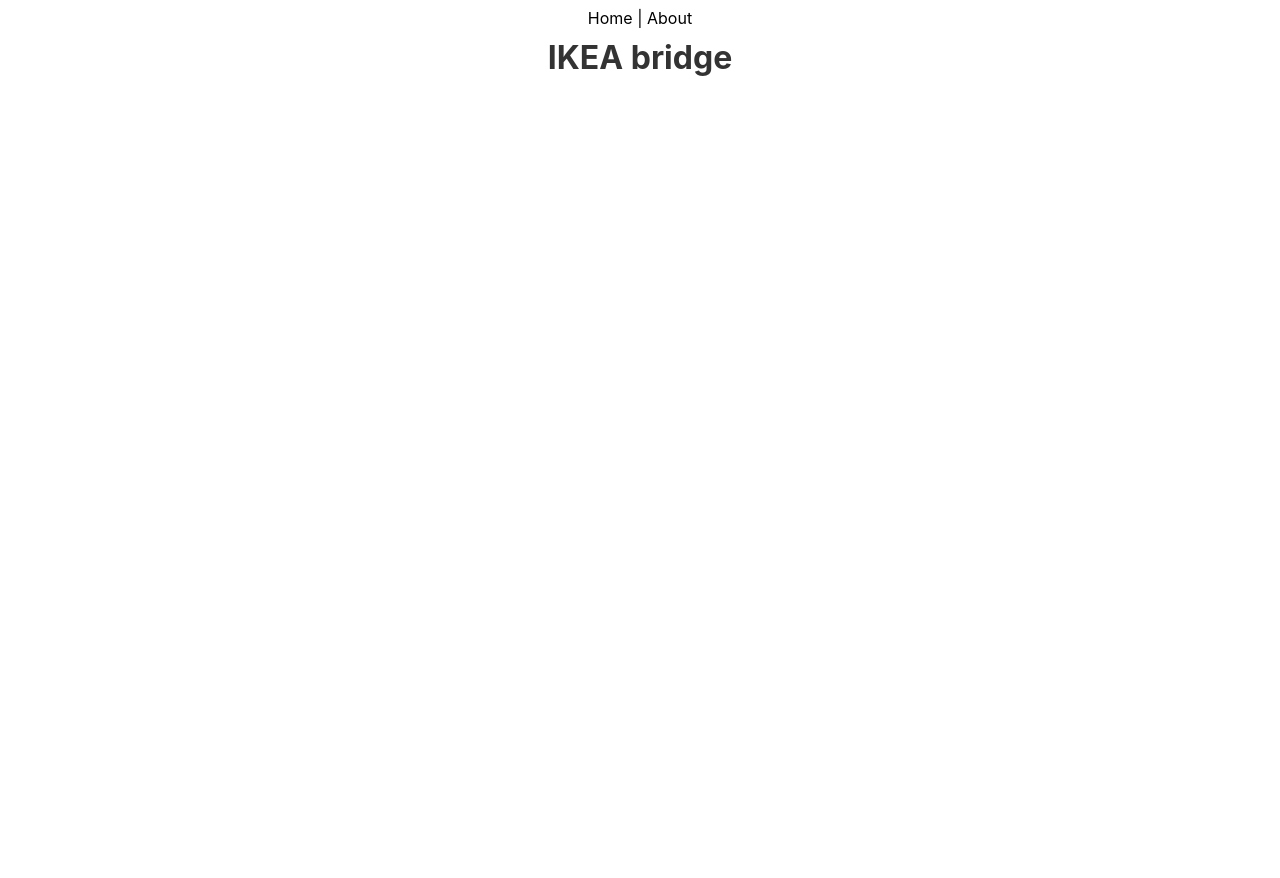
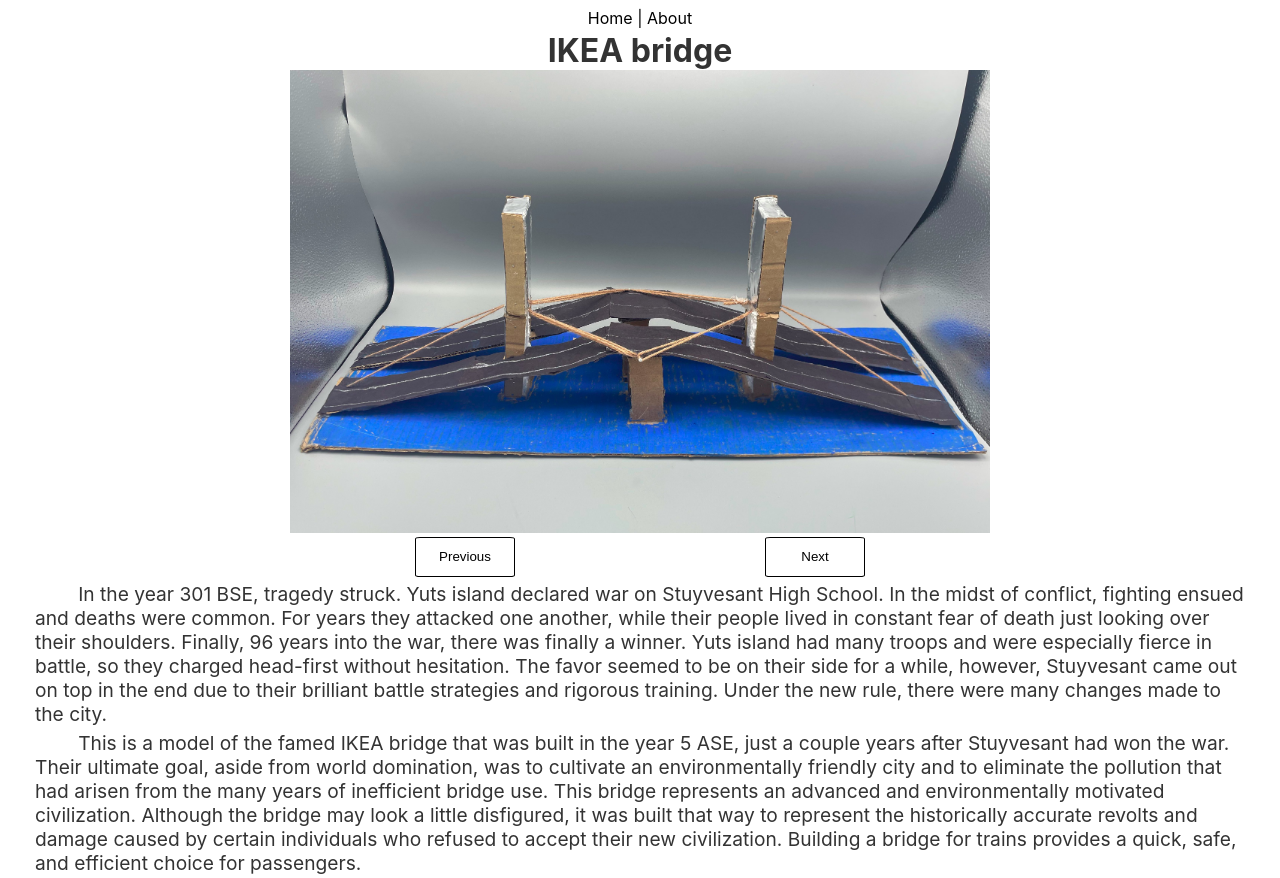
Before and after one commit to leomet07/bridgeproject, a Svelte app: page / in a window 1280 px wide. Before the commit the page ends 828 px from the top, so only its background shows below. Built offline with nearby package versions, Linux system fonts and the light colour scheme.

Commit message:
Basic layout (Paragraph, imgs, buttons)

```diff
--- a/public/global.css
+++ b/public/global.css
@@ -28,43 +28,3 @@
 a:hover {
 	text-decoration: underline;
 }
-
-label {
-	display: block;
-}
-
-input,
-button,
-select,
-textarea {
-	font-family: inherit;
-	font-size: inherit;
-	-webkit-padding: 0.4em 0;
-	padding: 0.4em;
-	margin: 0 0 0.5em 0;
-	box-sizing: border-box;
-	border: 1px solid #ccc;
-	border-radius: 2px;
-}
-
-input:disabled {
-	color: #ccc;
-}
-
-button {
-	color: #333;
-	background-color: #f4f4f4;
-	outline: none;
-}
-
-button:disabled {
-	color: #999;
-}
-
-button:not(:disabled):active {
-	background-color: #ddd;
-}
-
-button:focus {
-	border-color: #666;
-}
--- a/src/routes/Home.svelte
+++ b/src/routes/Home.svelte
@@ -1,13 +1,85 @@
 <script>
+	function prev() {
+		console.log("Previous");
+	}
+	function next() {
+		console.log("Next");
+	}
 </script>
 
 <main id="home">
 	<h1>IKEA bridge</h1>
+	<img
+		id="main_img"
+		src="/img/landscape_img.jpg"
+		alt="Horizontal view of the bridge"
+	/>
+	<div id="select_img">
+		<button id="prev_btn" on:click={prev}>Previous</button>
+		<button id="next_btn" on:click={next}>Next</button>
+	</div>
+	<p>
+		&nbsp;&nbsp;&nbsp;&nbsp;&nbsp;&nbsp;&nbsp;&nbsp;In the year 301 BSE,
+		tragedy struck. Yuts island declared war on Stuyvesant High School. In
+		the midst of conflict, fighting ensued and deaths were common. For years
+		they attacked one another, while their people lived in constant fear of
+		death just looking over their shoulders. Finally, 96 years into the war,
+		there was finally a winner. Yuts island had many troops and were
+		especially fierce in battle, so they charged head-first without
+		hesitation. The favor seemed to be on their side for a while, however,
+		Stuyvesant came out on top in the end due to their brilliant battle
+		strategies and rigorous training. Under the new rule, there were many
+		changes made to the city.
+	</p>
+	<p>
+		&nbsp;&nbsp;&nbsp;&nbsp;&nbsp;&nbsp;&nbsp;&nbsp;This is a model of the
+		famed IKEA bridge that was built in the year 5 ASE, just a couple years
+		after Stuyvesant had won the war. Their ultimate goal, aside from world
+		domination, was to cultivate an environmentally friendly city and to
+		eliminate the pollution that had arisen from the many years of
+		inefficient bridge use. This bridge represents an advanced and
+		environmentally motivated civilization. Although the bridge may look a
+		little disfigured, it was built that way to represent the historically
+		accurate revolts and damage caused by certain individuals who refused to
+		accept their new civilization. Building a bridge for trains provides a
+		quick, safe, and efficient choice for passengers.
+	</p>
 </main>
 
 <style>
 	#home {
+		padding: 3px;
+		text-align: center;
+		margin: auto;
+		width: 95vw;
+	}
+
+	#home p {
+		font-size: 1.2rem;
+		text-align: left;
+		margin-top: 5px;
+	}
+
+	#main_img,
+	#select_img {
+		width: 100%;
+		max-width: 700px;
+	}
+
+	#select_img {
+		margin: auto;
+		display: flex;
+		justify-content: space-around;
+		align-items: center;
+		height: 40px;
+	}
+
+	#select_img button {
+		width: 100px;
+		height: 40px;
+		border: 1px solid black;
+		background-color: white;
+		border-radius: 5%;
 		padding: 10px;
-		text-align: center;
 	}
 </style>
```
Also changed, not shown: public/img/landscape_img.jpg (added).
